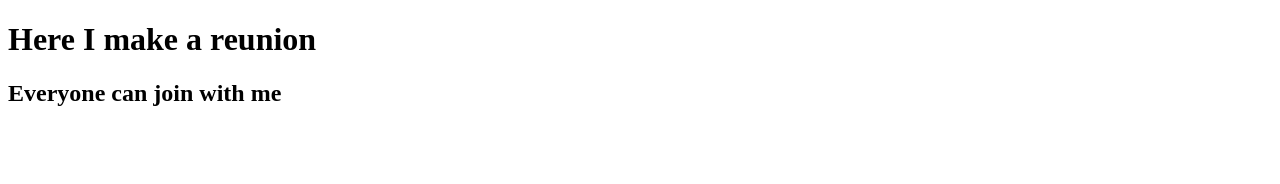
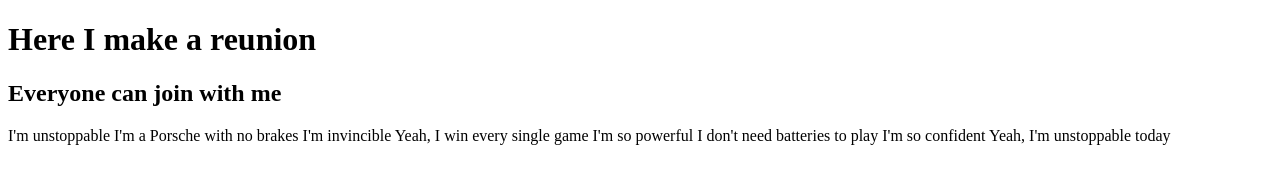
Before and after one commit to MohibBullah2211/Better, a plain HTML site: page Index.html in a window 1280 px wide. Drawn offline with Linux system fonts and the light colour scheme.

Commit message:
first commit

```diff
--- a/Index.html
+++ b/Index.html
@@ -6,5 +6,14 @@
 <body>
     <h1>Here I make a reunion</h1>
     <h2>Everyone can join with me</h2>
+
+    <p>I'm unstoppable
+        I'm a Porsche with no brakes
+        I'm invincible
+        Yeah, I win every single game
+        I'm so powerful
+        I don't need batteries to play
+        I'm so confident
+        Yeah, I'm unstoppable today</p>
 </body>
 </html>
```
Also changed, not shown: 1 other file.
